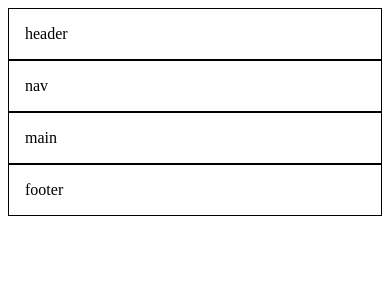
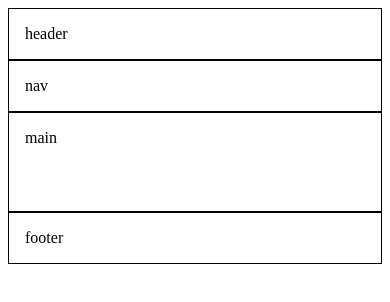
Before and after one commit to Rubinhuang9239/RH-Layout, a plain HTML site: page index.html in a window 390 px wide. Drawn offline with Linux system fonts and the light colour scheme.

Commit message:
add style sheets

```diff
--- /dev/null
+++ b/css/flex.css
@@ -0,0 +1,45 @@
+html, body, header,nav,main,footer{
+    box-sizing: border-box;
+}
+
+html, body{
+    display: flex;
+}
+
+body{
+    width: 100%;
+    flex-direction: row;
+    flex-wrap: wrap;
+}
+
+header{
+    flex: none;
+    width: 100%;
+}
+
+nav{
+    width: 300px;
+    height: 100px;
+    flex: none;
+}
+
+main{
+    flex: 1;
+    height: 100px;
+}
+
+footer{
+    flex: none;
+    width: 100%;
+}
+
+@media only screen and (max-width: 640px) {
+    body{
+        display: block;
+    }
+
+    nav{
+        height: auto;
+        width: auto;
+    }
+}
--- /dev/null
+++ b/css/float.css
@@ -0,0 +1,35 @@
+header,nav,main,footer{
+    box-sizing: border-box;
+}
+
+header{
+    width:100%;
+}
+
+nav{
+    width: 300px;
+    float:left;
+    height: 100px;
+}
+
+main{
+    width: calc(100% - 300px);
+    float:right;
+    height: 100px;
+}
+
+footer{
+    clear: both;
+    width:100%;
+}
+
+@media only screen and (max-width: 640px) {
+    nav, main{
+        width: auto;
+        float: none;
+    }
+
+    nav{
+        height: auto;
+    }
+}
--- /dev/null
+++ b/css/grid.css
@@ -0,0 +1,42 @@
+header,nav,main,footer{
+    box-sizing: border-box;
+}
+
+body{
+    display: grid;
+    grid-template-columns: 300px minmax(0px, 100%);
+    grid-template-areas:
+    'header header'
+    'nav main'
+    'footer footer';
+}
+
+header{
+    grid-area: header;
+}
+
+nav{
+    grid-area: nav;
+    height: 100px;
+    width: 300px;
+}
+
+main{
+    grid-area: main;
+    height: 100px;
+}
+
+footer{
+    grid-area: footer;
+}
+
+@media only screen and (max-width: 640px) {
+    body{
+        display: block;
+    }
+
+    nav{
+        height: auto;
+        width: auto;
+    }
+}
--- /dev/null
+++ b/css/inline.css
@@ -0,0 +1,46 @@
+body{
+    font-size: 0px;
+}
+
+header,nav,main,footer{
+    box-sizing: border-box;
+    display: inline-block;
+    font-size: initial;
+}
+
+header{
+    width:100%;
+}
+
+nav{
+    width: 300px;
+    height: 100px;
+}
+
+main{
+    width: calc(100% - 300px);
+    height: 100px;
+}
+
+footer{
+    width:100%;
+}
+
+@media only screen and (max-width: 640px) {
+    body{
+        font-size: initial;
+    }
+
+    header,nav,main,footer{
+        display: block;
+    }
+
+    nav{
+        height: auto;
+        width: auto;
+    }
+
+    main{
+        width: auto;
+    }
+}
--- a/index.html
+++ b/index.html
@@ -3,6 +3,7 @@
 <head>
   <meta charset="utf-8">
   <meta name="viewport" content="width=device-width, initial-scale=1">
+  <link href="css/flex.css" rel="stylesheet"/>
   <style>
     header,
     nav,
```
